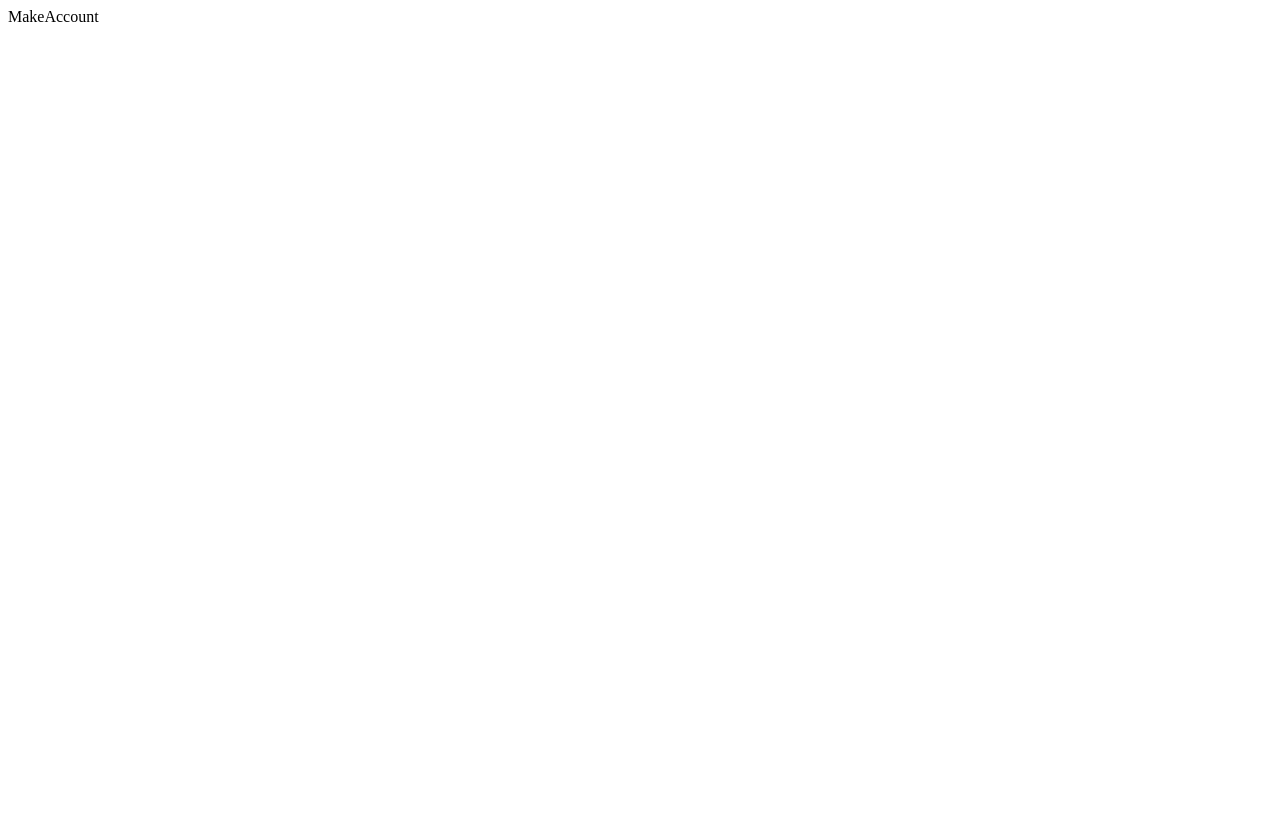
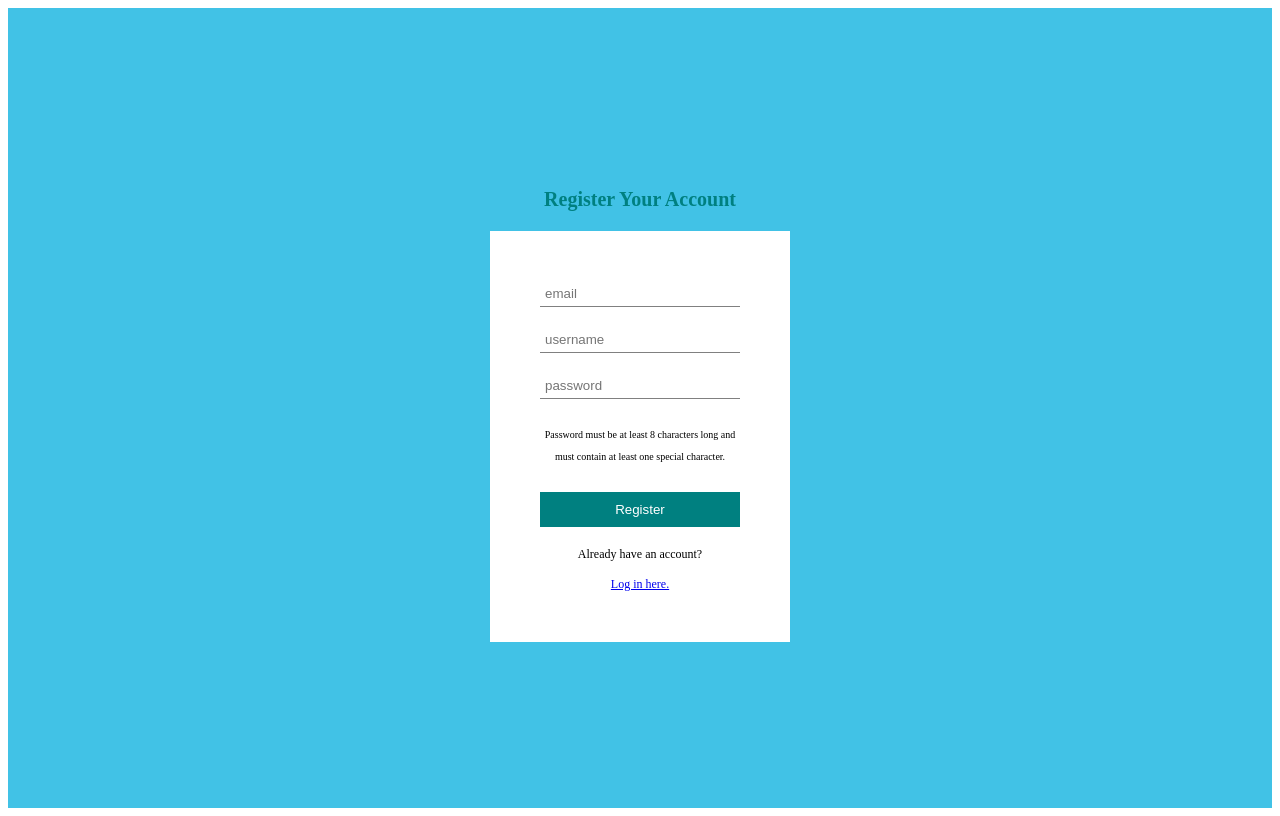
Before and after one commit to bkiley113/bruin-outlet, a React (Create React App) app in the folder client/: page /makeaccount in a window 1280 px wide. Built offline with nearby package versions, Linux system fonts and the light colour scheme.

Commit message:
Added a good amount of detail to the login and make account pages. They are linked to each other.

```diff
--- a/client/src/pages/Login.js
+++ b/client/src/pages/Login.js
@@ -1,4 +1,5 @@
 import React from 'react'
+import { Link } from 'react-router-dom'
 
 const Login = () => {
     return (
@@ -7,7 +8,10 @@ const Login = () => {
             <form>
                 <input type ="text" placeholder='username'/>
                 <input type ="password" placeholder='password'/>
+                <p class="pass-reqs">Password must be at least 8 characters long</p>
                 <button>Login</button>
+                <span>Don't have an account yet?<br /><br /> <Link to="/makeaccount">Make one here.</Link>
+                </span>
             </form>
         </div>
     )
--- a/client/src/pages/MakeAccount.js
+++ b/client/src/pages/MakeAccount.js
@@ -1,8 +1,21 @@
 import React from 'react'
+import { Link } from 'react-router-dom'
 
 const MakeAccount = () => {
     return (
-        <div>MakeAccount</div>
+        <div className = 'authenticate'>
+            <h1>Register Your Account</h1>
+            <form>
+                <input type="email" placeholder='email'/>
+                <input type ="text" placeholder='username'/>
+                <input type ="password" placeholder='password'/>
+                <p class="pass-reqs">Password must be at least 8 characters long and<br /><br />
+                must contain at least one special character.</p>
+                <button>Register</button>
+                <span>Already have an account?<br /><br /> <Link to="/login">Log in here.</Link>
+                </span>
+            </form>
+        </div>
     )
 }
 
--- a/client/src/style.scss
+++ b/client/src/style.scss
@@ -5,9 +5,8 @@
             flex-direction: column;
             align-items: center;
             justify-content: center;
-            height: 90vh;
+            height: 100vh;
             background-color: #41c2e6;
-        }
 
             h1{
                 font-size: 20px;
@@ -29,8 +28,15 @@
                     border: none;
                     border-bottom: 1px solid gray ;
                 }
+                p.err-mess{
+                    font-size: 10px;
+                    text-align: center;
+                    color: red;
                 }
-
+                p.pass-reqs{
+                    font-size: 10px;
+                    text-align: center;
+                }
                 button{
                     padding: 10px;
                     border: none;
@@ -38,5 +44,12 @@
                     cursor: pointer;
                     color: white;
                 }
+
+                span{
+                    font-size: 12px;
+                    text-align: center;
                 }
             }
+        }
+    }
+}
```
Lines whose indentation alone changed are shown as unchanged.
